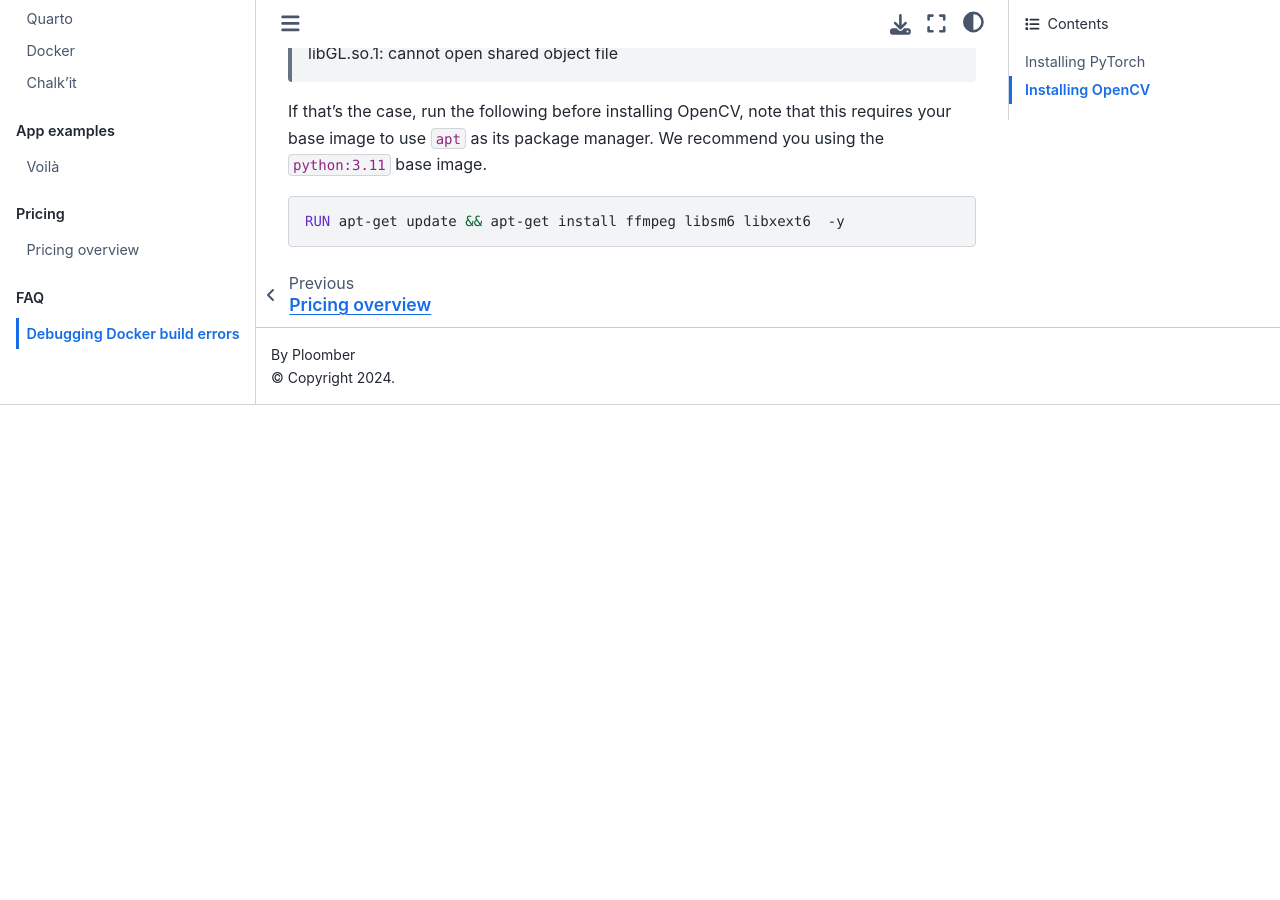
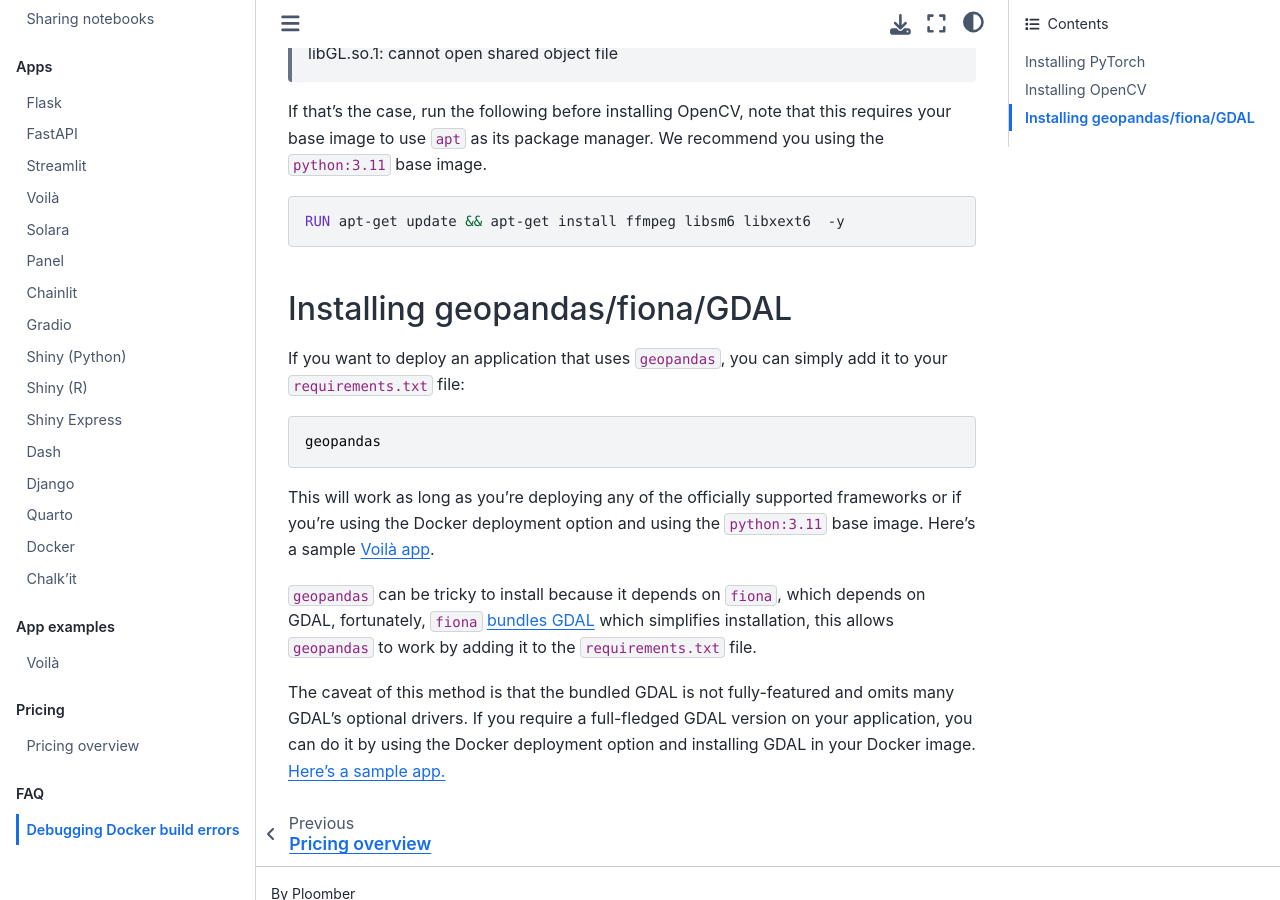
Before and after one commit to ploomber/doc, a Jupyter Book: the page built from doc/faq/docker-error.md, in a window 1280 px wide and 900 px high, scrolled down 606 px. Built offline with Jupyter Book 1.0.4 settings and Sphinx 7.4.7 and the Sphinx Book theme 1.1.4, drawn with Linux system fonts in a browser that asks for light colours; before the commit the page ends 1011 px from its top, so only the background shows below that.

Commit message:
adds gdal and geopandas examples

````diff
--- a/doc/faq/docker-error.md
+++ b/doc/faq/docker-error.md
@@ -23,3 +23,25 @@ If that's the case, run the following before installing OpenCV, note that this r
 ```Dockerfile
 RUN apt-get update && apt-get install ffmpeg libsm6 libxext6  -y
 ```
+
+## Installing geopandas/fiona/GDAL
+
+If you want to deploy an application that uses `geopandas`, you can simply add it
+to your `requirements.txt` file:
+
+```
+geopandas
+```
+
+This will work as long as you're deploying any of the officially supported frameworks
+or if you're using the Docker deployment option and using the `python:3.11` base image.
+Here's a sample [Voilà app](https://github.com/ploomber/doc/tree/main/examples/voila/geopandas).
+
+`geopandas` can be tricky to install because it depends on `fiona`, which depends
+on GDAL, fortunately, `fiona` [bundles GDAL](https://fiona.readthedocs.io/en/stable/README.html#installation)
+which simplifies installation, this allows `geopandas` to work by adding it to the `requirements.txt` file.
+
+The caveat of this method is that the bundled GDAL is not fully-featured and omits
+many GDAL's optional drivers. If you require a full-fledged GDAL version on your
+application, you can do it by using the Docker deployment option and installing
+GDAL in your Docker image. [Here's a sample app.](https://github.com/ploomber/doc/tree/main/examples/voila/gdal)
````
Also changed, not shown: examples/voila/gdal/README.md (added), examples/voila/geopandas/README.md (added), 5 other files.
